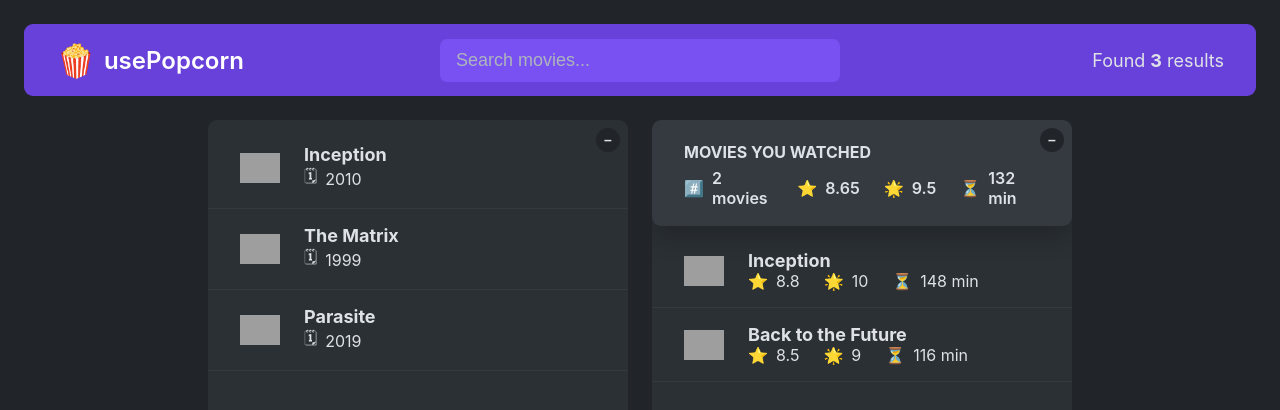
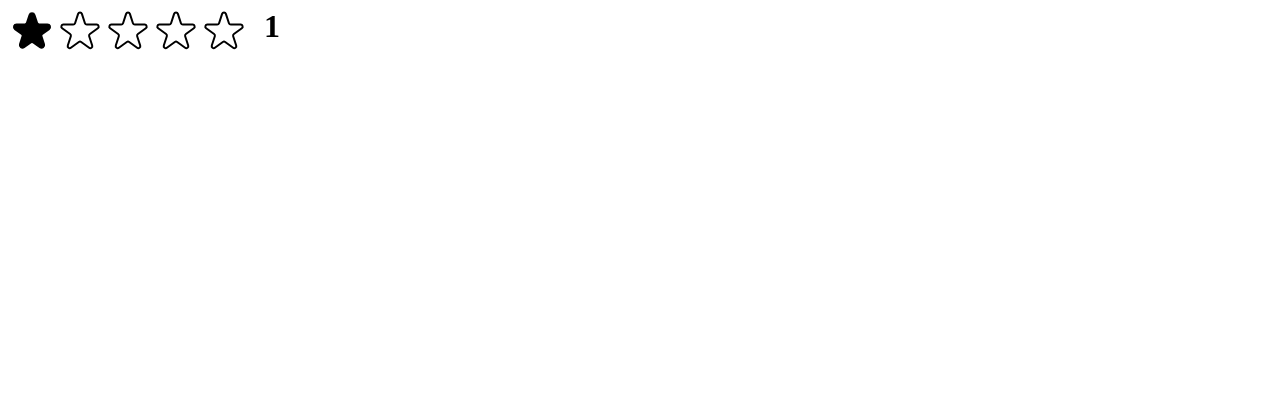
Before and after one commit to wahidullahRamaki/usepopcorn, a React (Create React App) app: page / in a window 1280 px wide. Shown: the top 410 px of the page. Built offline with nearby package versions, Linux system fonts and the light colour scheme; grey boxes are pictures that could not be loaded.

Commit message:
Creating the Star

```diff
--- /dev/null
+++ b/src/StarRating.js
@@ -0,0 +1,84 @@
+import { useState } from "react";
+
+const containerStyle = {
+  display: "flex",
+  alignItem: "center",
+  gap: "16px",
+};
+
+const starContainerStyle = {
+  display: "flex",
+};
+const textStyle = {
+  lineHieght: "1",
+  margin: "0",
+};
+
+export default function StarRating({ maxRating = 5 }) {
+  const [rating, setRating] = useState(1);
+  function handleRating(rating) {
+    setRating(rating);
+  }
+  return (
+    <div style={containerStyle}>
+      <div style={starContainerStyle}>
+        {Array.from({ length: maxRating }, (_, i) => (
+          <Star
+            key={i}
+            onRate={() => handleRating(i + 1)}
+            full={rating >= i + 1}
+          />
+        ))}
+      </div>
+      <h1 style={textStyle}>{rating || ""}</h1>
+    </div>
+  );
+}
+const starStyle = {
+  width: "48px",
+  height: "48px",
+  display: "block",
+  cursor: "pointer",
+};
+
+function Star({ onRate, full }) {
+  return (
+    <span role="botton" style={starStyle} onClick={onRate}>
+      {full ? (
+        <svg
+          xmlns="http://www.w3.org/2000/svg"
+          viewBox="0 0 20 20"
+          fill="#000"
+          stroke="#000"
+        >
+          <path d="M9.049 2.927c.3-.921 1.603-.921 1.902 0l1.07 3.292a1 1 0 00.95.69h3.462c.969 0 1.371 1.24.588 1.81l-2.8 2.034a1 1 0 00-.364 1.118l1.07 3.292c.3.921-.755 1.688-1.54 1.118l-2.8-2.034a1 1 0 00-1.175 0l-2.8 2.034c-.784.57-1.838-.197-1.539-1.118l1.07-3.292a1 1 0 00-.364-1.118L2.98 8.72c-.783-.57-.38-1.81.588-1.81h3.461a1 1 0 00.951-.69l1.07-3.292z" />
+        </svg>
+      ) : (
+        <svg
+          xmlns="http://www.w3.org/2000/svg"
+          fill="none"
+          viewBox="0 0 24 24"
+          stroke="#000"
+        >
+          <path
+            strokeLinecap="round"
+            strokeLinejoin="round"
+            strokeWidth="{2}"
+            d="M11.049 2.927c.3-.921 1.603-.921 1.902 0l1.519 4.674a1 1 0 00.95.69h4.915c.969 0 1.371 1.24.588 1.81l-3.976 2.888a1 1 0 00-.363 1.118l1.518 4.674c.3.922-.755 1.688-1.538 1.118l-3.976-2.888a1 1 0 00-1.176 0l-3.976 2.888c-.783.57-1.838-.197-1.538-1.118l1.518-4.674a1 1 0 00-.363-1.118l-3.976-2.888c-.784-.57-.38-1.81.588-1.81h4.914a1 1 0 00.951-.69l1.519-4.674z"
+          />
+        </svg>
+      )}
+    </span>
+  );
+}
+/*
+FULL STAR
+
+
+
+
+EMPTY STAR
+
+
+
+*/
--- a/src/index.js
+++ b/src/index.js
@@ -1,11 +1,13 @@
 import React from "react";
 import ReactDOM from "react-dom/client";
-import "./index.css";
-import App from "./App";
+import StarRating from "./StarRating";
+// import "./index.css";
+// import App from "./App";
 
 const root = ReactDOM.createRoot(document.getElementById("root"));
 root.render(
   <React.StrictMode>
-    <App />
+    {/* <App /> */}
+    <StarRating maxRating={5} />
   </React.StrictMode>
 );
```
Also changed, not shown: src/index.css (+0 -33 lines).
